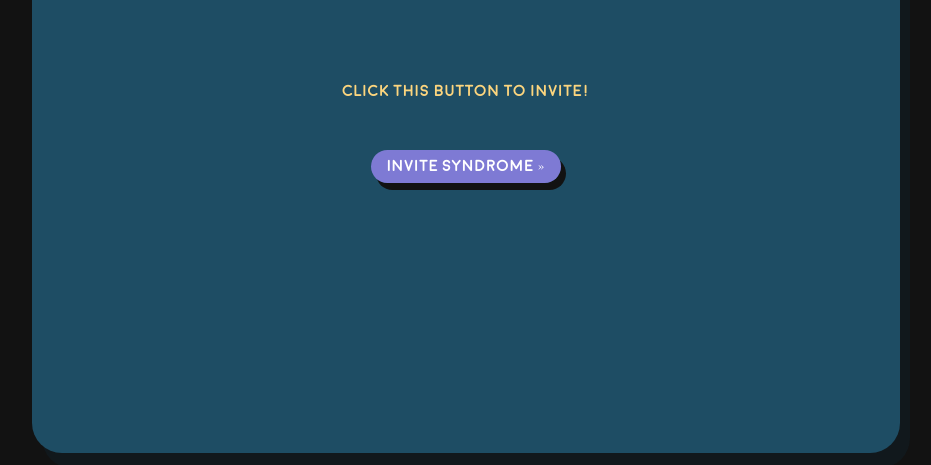
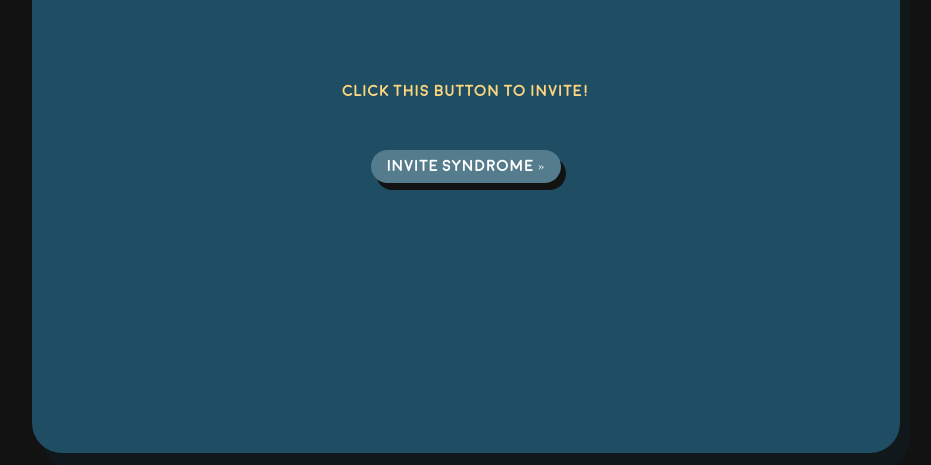
Before and after one commit to Staz0r/Syndrome, a website: page docs/index.html in a window 1280 px wide. Shown: the part 446-911 px from the top of the page, without its empty margins (174-1105 px from the left). Drawn offline with Linux system fonts and the light colour scheme.

Commit message:
Fixed bad coloring

```diff
--- a/docs/style.css
+++ b/docs/style.css
@@ -37,18 +37,18 @@ body{
     overflow:hidden;
     text-decoration:none;
     color: white;
-    background-color:rgba(150, 134, 240, 0.8);
+    background-color:rgb(84,124,140);
     text-align:center;
     cursor:pointer;
     white-space:nowrap;
     box-shadow: 5px 7px #121212;
-    transition:0.7s;
+    transition:0.3s;
 }
 
 .IBtn:hover{
-    background-color:rgba(41, 69, 194, 0.8);
+    background-color:rgb(51, 105, 126);
     color: white;
-    box-shadow: 5px 7px #343b7c;
+    box-shadow: 5px 7px rgba(50, 84, 97, 0.267);
 }
 
 .box{
```
